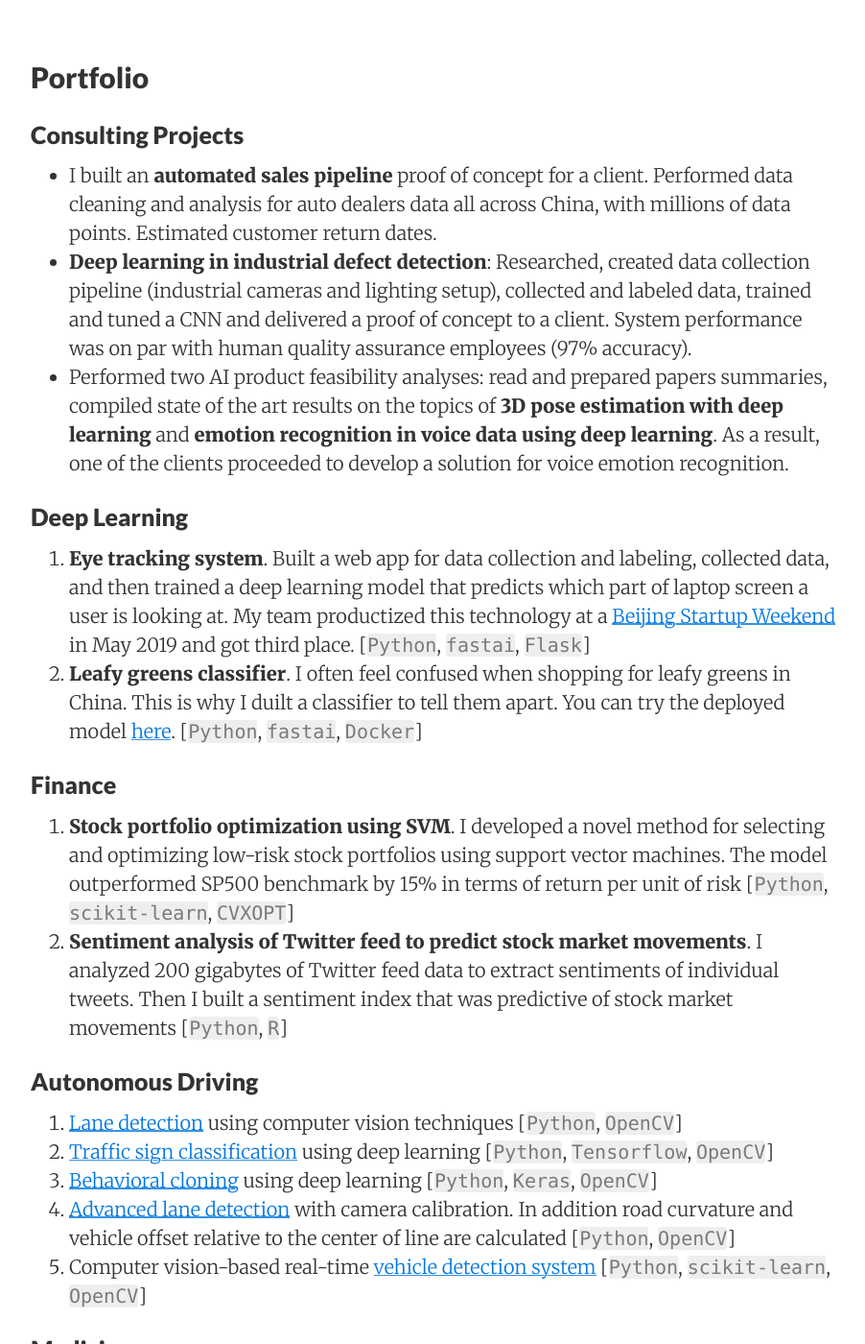
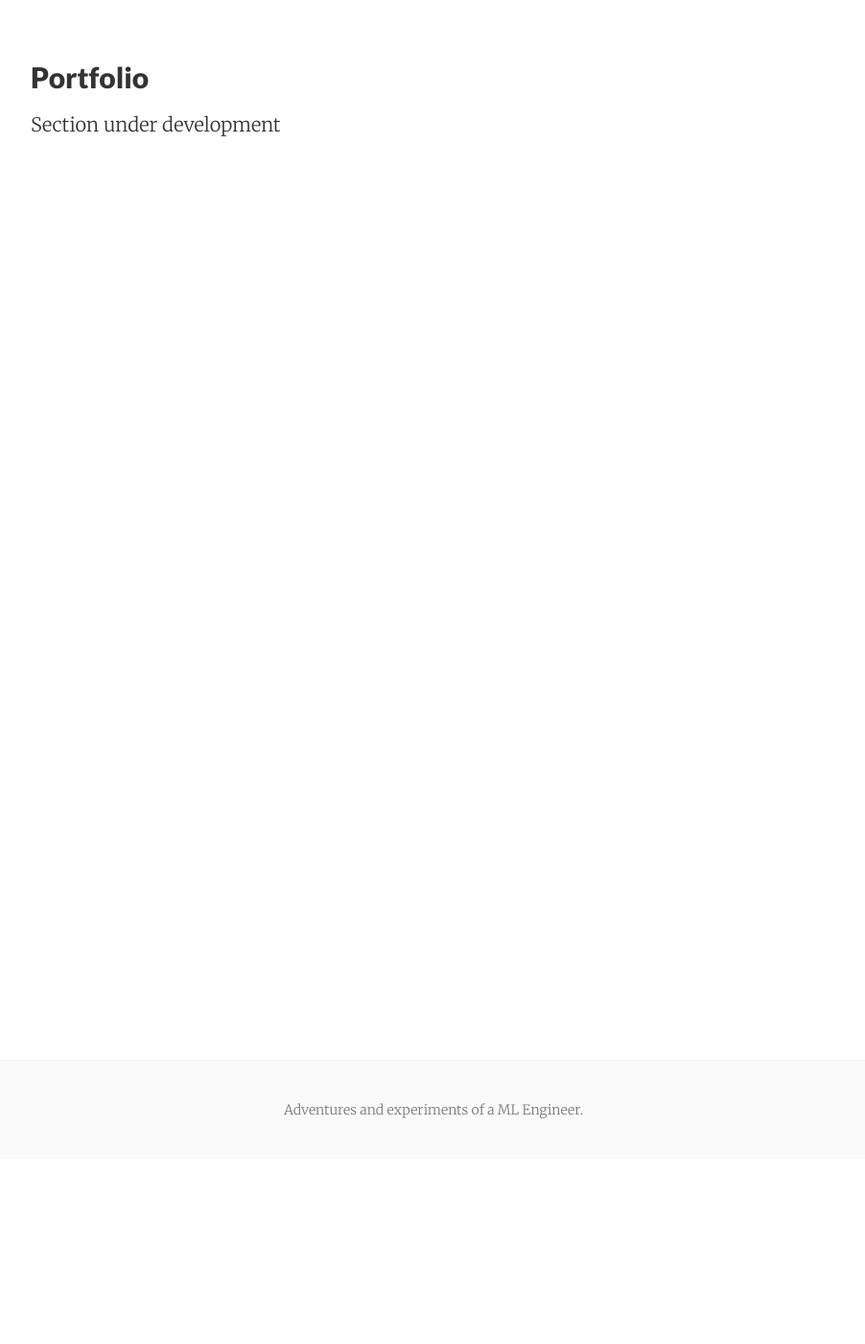
Before and after one commit to frgfm/frgfm.github.io, a Jekyll site: the page built from portfolio.md, in a window 1280 px wide and 1400 px high, scrolled down 193 px. Shown: the whole window at 96% size, without its empty margins (188-1090 px from the left). Built offline with Jekyll 4.4.1, drawn with Linux system fonts in a browser that asks for light colours; nearby versions of some CDN libraries; some of the changed text lies outside the part shown.

Commit message:
style: Updated portfolio

```diff
--- a/portfolio.md
+++ b/portfolio.md
@@ -5,41 +5,4 @@ permalink: /portfolio/
 tags: portfolio
 ---
 
-### Consulting Projects
-
-- I built an **automated sales pipeline** proof of concept for a client. Performed data cleaning and analysis for auto dealers data all across China, with millions of data points. Estimated customer return dates.
-- **Deep learning in industrial defect detection**: Researched, created data collection pipeline (industrial cameras and lighting setup), collected and labeled data, trained and tuned a CNN and delivered a proof of concept to a client. System performance was on par with human quality assurance employees (97% accuracy).
-- Performed two AI product feasibility analyses: read and prepared papers summaries, compiled state of the art results on the topics of **3D pose estimation with deep learning** and **emotion recognition in voice data using deep learning**. As a result, one of the clients proceeded to develop a solution for voice emotion recognition.
-
-### Deep Learning
-
-1. **Eye tracking system**. Built a web app for data collection and labeling, collected data, and then trained a deep learning model that predicts which part of laptop screen a user is looking at. My team productized this technology at a [Beijing Startup Weekend](https://www.eventbank.cn/event/startup-weekend-beijing-21527/) in May 2019 and got third place. [`Python`, `fastai`, `Flask`]
-2. **Leafy greens classifier**. I often feel confused when shopping for leafy greens in China. This is why I duilt a classifier to tell them apart. You can try the deployed model [here](https://herbs.onrender.com/). [`Python`, `fastai`, `Docker`]
-
-<!--1. [Eye tracking system](/portfolio/eye-tracker/). I built a web app for data collection and then trained a model that predicts which part of laptop screen a user is looking at. [`Python`, `fastai`, `Flask`]
-2. Building a [leafy greens classifier](/portfolio/leafy-greens-classifier/). You can try the deployed model [here](https://herbs.onrender.com/). [`Python`, `fastai`, `Docker`]-->
-
-### Finance
-
-1. **Stock portfolio optimization using SVM**. I developed a novel method for selecting and optimizing low-risk stock portfolios using support vector machines. The model outperformed SP500 benchmark by 15% in terms of return per unit of risk [`Python`, `scikit-learn`, `CVXOPT`]
-2. **Sentiment analysis of Twitter feed to predict stock market movements**. I analyzed 200 gigabytes of Twitter feed data to extract sentiments of individual tweets. Then I built a sentiment index that was predictive of stock market movements [`Python`, `R`]
-
-### Autonomous Driving
-
-1. [Lane detection](/portfolio/lane-finding/) using computer vision techniques [`Python`, `OpenCV`]
-2. [Traffic sign classification](/portfolio/traffic-signs-classification/) using deep learning [`Python`, `Tensorflow`, `OpenCV`]
-3. [Behavioral cloning](/portfolio/behavioral-cloning/) using deep learning [`Python`, `Keras`, `OpenCV`]
-4. [Advanced lane detection](/portfolio/advanced-lane-finding/) with camera calibration. In addition road curvature and vehicle offset relative to the center of line are calculated [`Python`, `OpenCV`]
-5. Computer vision-based real-time [vehicle detection system](/portfolio/vehicle-detection-cv/) [`Python`, `scikit-learn`, `OpenCV`]
-
-### Medicine
-
-1. [Predictive modeling in breast cancer diagnostics](/portfolio/breast-cancer-diagnostics/) using supervised machine learning techniques [`Python`, `scikit-learn`]
-
-### Deep Learning: Non-Technical Writing
-
-1. [Why Swift may be the next big thing in deep learning](/portfolio/why-swift-for-tensorflow/) - an overview of advantages of Swift in deep learning applications (also [published](https://towardsdatascience.com/why-swift-may-be-the-next-big-thing-in-deep-learning-f3f6a638ca72) on Medium).
-2. CapsNet Series in four parts ([1](/capsules-1/), [2](/capsules-2/), [3](/capsules-3/), [4](/capsules-4/)) — a popular introduction of the novel neural network architecture. This series was originally published on Medium ([1](https://medium.com/ai%C2%B3-theory-practice-business/understanding-hintons-capsule-networks-part-i-intuition-b4b559d1159b), [2](https://medium.com/ai%C2%B3-theory-practice-business/understanding-hintons-capsule-networks-part-ii-how-capsules-work-153b6ade9f66), [3](https://medium.com/ai%C2%B3-theory-practice-business/understanding-hintons-capsule-networks-part-iii-dynamic-routing-between-capsules-349f6d30418), [4](https://medium.com/@pechyonkin/part-iv-capsnet-architecture-6a64422f7dce)), where it got a lot of attention.
-3. [Stochastic Weight Averaging](/stochastic-weight-averaging/) — a new way to get state of the art results in deep learning.
-4. [Deep Learning Vision for Non-Vision Tasks](/deep-learning-vision-non-vision-tasks/) — three case studies about creative application of deep learning vision models to non-vision tasks
-5. [Key Deep Learning Architectures for Visual Object Recognition](/architectures/) — a series of posts about the most important CNN architectures.
+Section under development
```
